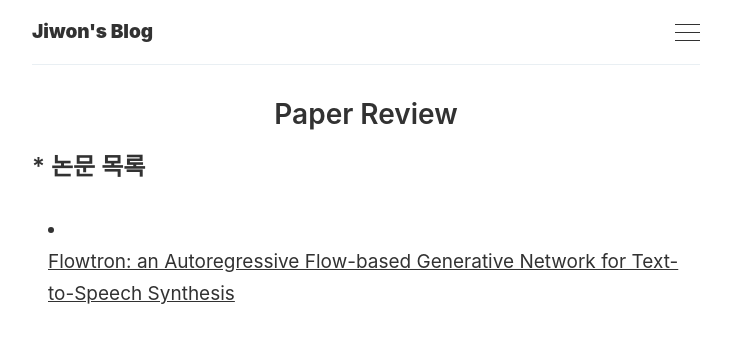
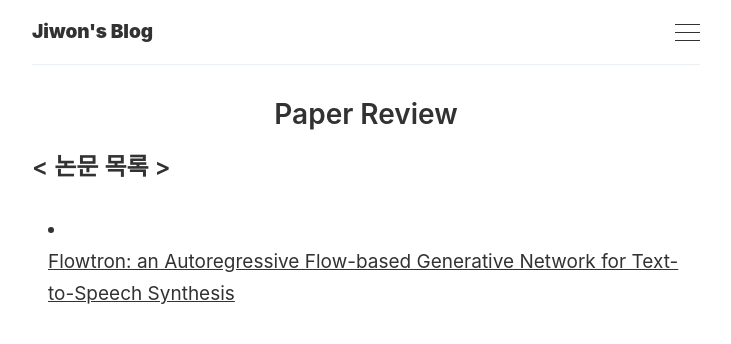
Before and after one commit to inha-informatics/geongswon.github.io, a Jekyll site: the page built from _pages/paper review.md, in a window 1280 px wide. Shown: the top 344 px of the page, without its empty margins (274-1005 px from the left). Built offline with Jekyll 4.4.1, drawn with Linux system fonts in a browser that asks for light colours.

Commit message:
Update paper review.md

```diff
--- a/_pages/paper review.md
+++ b/_pages/paper review.md
@@ -3,7 +3,7 @@ layout: page
 title: Paper Review
 ---
 
-### * 논문 목록
+###  < 논문 목록 >
 
 * [Flowtron: an Autoregressive Flow-based Generative Network for Text-to-Speech Synthesis](https://arxiv.org/abs/2005.05957)
 
```
